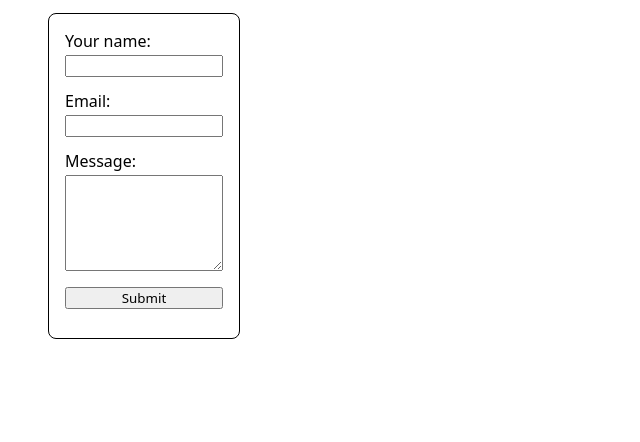
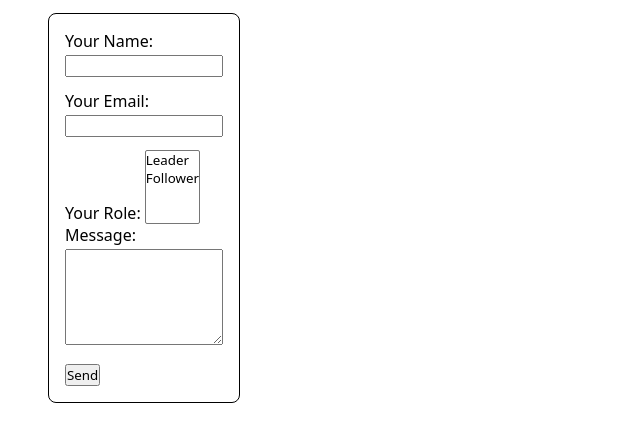
Before and after one commit to mala0009/loginformular, a plain HTML site: page index.html in a window 1280 px wide. Shown: the part 94-536 px from the top of the page, without its empty margins (0-640 px from the left). Drawn offline with Linux system fonts and the light colour scheme.

Commit message:
Ny forms test

```diff
--- a/index.html
+++ b/index.html
@@ -7,14 +7,34 @@
     <title>Claire's passion</title>
     <link rel="stylesheet" href="style.css">
 
-
 <body>
     <h1> Form test</h1>
+    <!--
     <form name="contact" method="POST" netlify>
         <label for="name"> Your name: <input type="text" id="name" name="name" /></label>
         <label for="email"> Email: <input type="email" id="email" name="email" /></label>
         <label for="message"> Message: </label><textarea id="message" name="message"></textarea>
         <input type="submit">
     </form>
-
+-->
+    <form name="contact" method="POST" data-netlify="true">
+        <p>
+            <label>Your Name: <input type="text" name="name" /></label>
+        </p>
+        <p>
+            <label>Your Email: <input type="email" name="email" /></label>
+        </p>
+        <p>
+            <label>Your Role: <select name="role[]" multiple>
+                    <option value="leader">Leader</option>
+                    <option value="follower">Follower</option>
+                </select></label>
+        </p>
+        <p>
+            <label>Message: <textarea name="message"></textarea></label>
+        </p>
+        <p>
+            <button type="submit">Send</button>
+        </p>
+    </form>
 </body>
```
